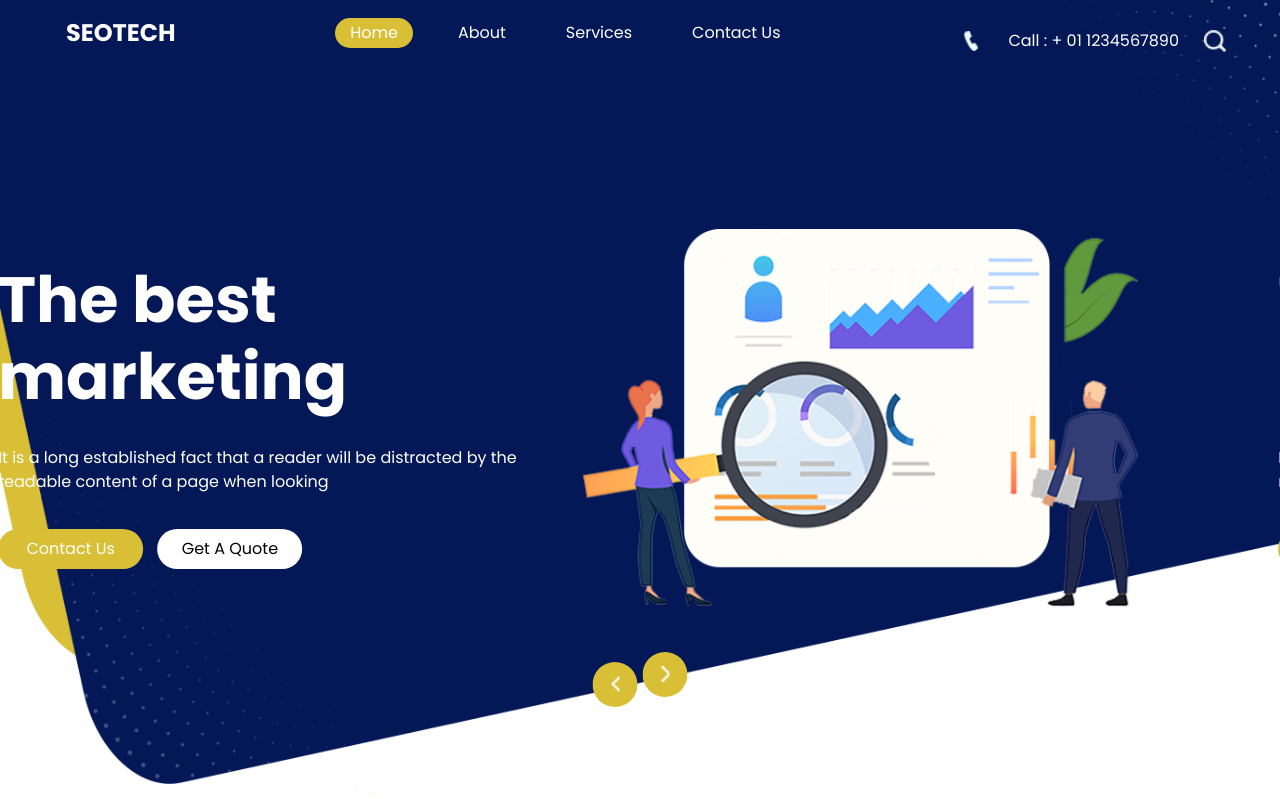
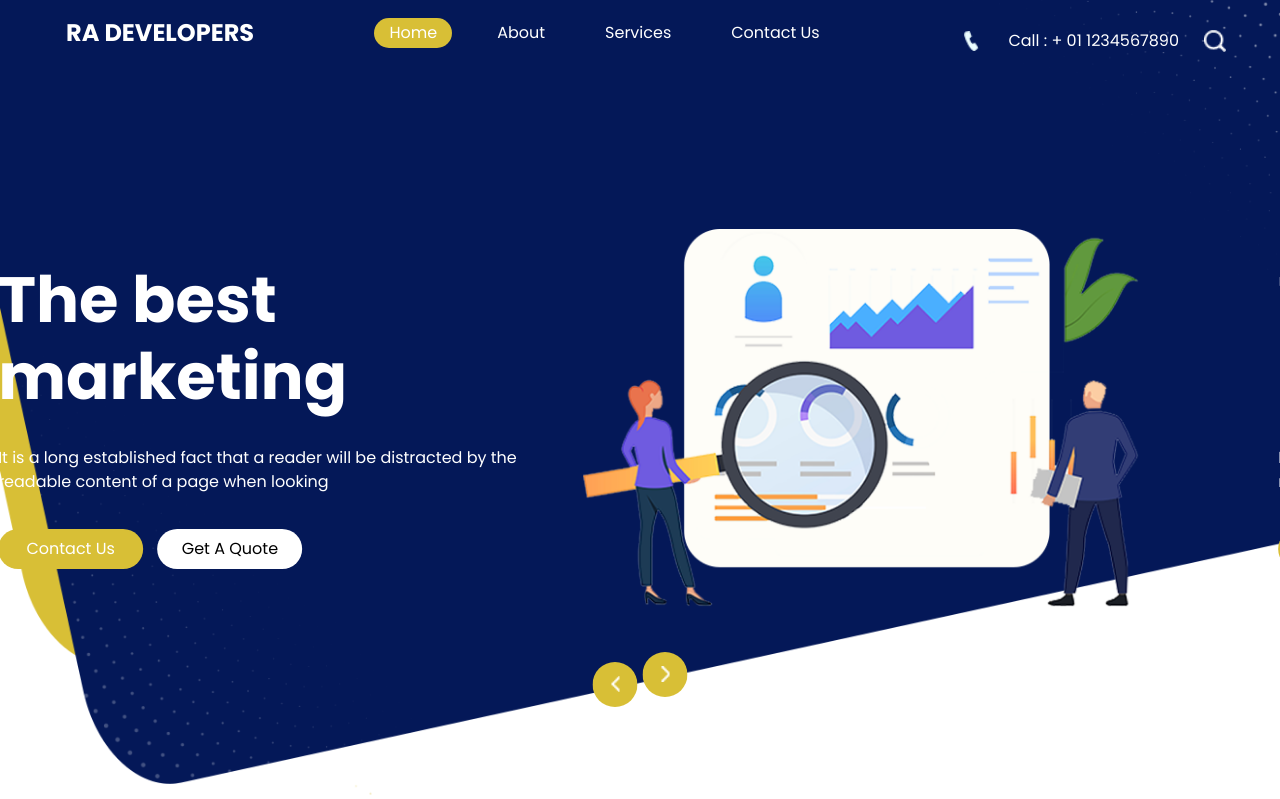
Before and after one commit to Mohamedrazan/RA-Developers, a plain HTML site: page index.html in a window 1280 px wide. Shown: the top 799 px of the page. Drawn offline with nearby package versions, Linux system fonts and the light colour scheme.

Commit message:
Update Name

```diff
--- a/index.html
+++ b/index.html
@@ -12,7 +12,7 @@
   <meta name="description" content="" />
   <meta name="author" content="" />
 
-  <title>Seotech</title>
+  <title>RA Developers</title>
 
   <!-- slider stylesheet -->
   <link rel="stylesheet" type="text/css" href="https://cdnjs.cloudflare.com/ajax/libs/OwlCarousel2/2.1.3/assets/owl.carousel.min.css" />
@@ -37,7 +37,7 @@
         <nav class="navbar navbar-expand-lg custom_nav-container ">
           <a class="navbar-brand" href="index.html">
             <span>
-              Seotech
+              RA Developers
             </span>
           </a>
           </a>
```
